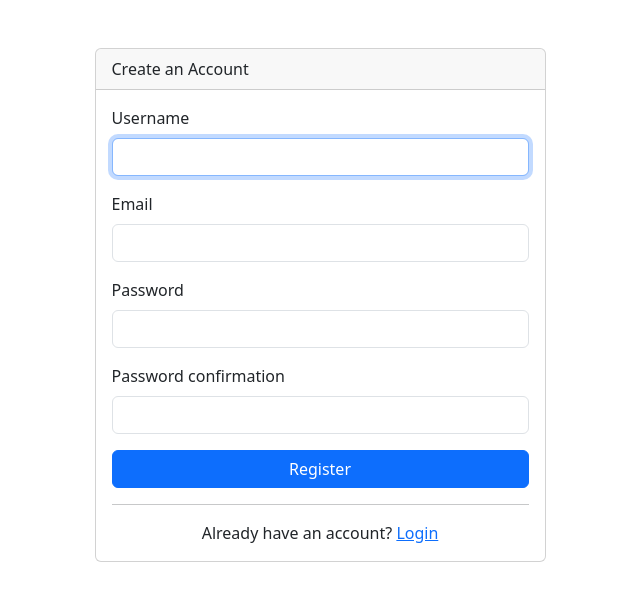
After one commit to danielabrailo/identity_management, a Django app: page /register/ in a window 1280 px wide. The commit adds this page. Shown: the top 601 px of the page, without its empty margins (320-960 px from the left). Run offline with Django 5.2, Linux system fonts and the light colour scheme.

Commit message:
added register screen

```diff
--- /dev/null
+++ b/accounts/forms.py
@@ -0,0 +1,20 @@
+from django.contrib.auth.forms import UserCreationForm
+from django.contrib.auth.models import User
+from django import forms
+
+#REGISTRATION
+class RegisterForm(UserCreationForm):
+    email = forms.EmailField(required=True)
+    class Meta:
+        model = User
+        fields = [
+            "username",
+            "email",
+            "password1",
+            "password2",
+        ]
+    # add init to user bootstrap later
+    def __init__(self, *args, **kwargs):
+        super().__init__(*args, **kwargs)
+        for field in self.fields.values():
+            field.widget.attrs["class"] = "form-control"
--- /dev/null
+++ b/accounts/urls.py
@@ -0,0 +1,10 @@
+from django.urls import path
+from accounts.views import register
+
+urlpatterns = [
+    path(
+        "register/",
+        register,
+        name="register"
+    ),
+]
--- a/accounts/views.py
+++ b/accounts/views.py
@@ -1,3 +1,26 @@
-from django.shortcuts import render
+from django.shortcuts import redirect, render
+from accounts.forms import RegisterForm
+from django.contrib.auth import login
 
-# Create your views here.
+#REGISTRATION FOR
+def register(request):
+    #register
+    if request.method == "POST":
+        form = RegisterForm(request.POST)
+        #check for validation
+        if form.is_valid():
+            user = form.save()
+            #automatically login user
+            login(request, user)
+            #redirect to dashboard
+            return redirect("dashboard")
+
+    else:
+        form = RegisterForm()
+    return render(
+        request,
+        "registration/register.html",
+        {
+            "form": form
+        }
+    )
--- a/frontend/templates/registration/login.html
+++ b/frontend/templates/registration/login.html
@@ -27,6 +27,11 @@
           </div>
         </div>
       </div>
+      <hr />
+      <p class="text-center mb-0">
+        Don't have an account?
+        <a href="{% url 'register' %}"> Register here </a>
+      </p>
     </div>
   </body>
 </html>
--- /dev/null
+++ b/frontend/templates/registration/register.html
@@ -0,0 +1,49 @@
+<!DOCTYPE html>
+<html>
+  <head>
+    <title>Register</title>
+    <link
+      href="https://cdn.jsdelivr.net/npm/bootstrap@5.3.7/dist/css/bootstrap.min.css"
+      rel="stylesheet"
+    />
+  </head>
+
+  <body>
+    <div class="container">
+      <div class="row justify-content-center mt-5">
+        <div class="col-md-5">
+          <div class="card">
+            <div class="card-header">Create an Account</div>
+
+            <div class="card-body">
+              <form method="post">
+                {% csrf_token %} {% for field in form %}
+                <div class="mb-3">
+                  <label class="form-label"> {{ field.label }} </label>
+
+                  {{ field }} {% if field.errors %}
+                  <div class="text-danger small">{{ field.errors }}</div>
+                  {% endif %}
+                </div>
+
+                {% endfor %}
+
+                <button class="btn btn-primary w-100" type="submit">
+                  Register
+                </button>
+              </form>
+
+              <hr />
+
+              <p class="text-center mb-0">
+                Already have an account?
+
+                <a href="{% url 'login' %}"> Login </a>
+              </p>
+            </div>
+          </div>
+        </div>
+      </div>
+    </div>
+  </body>
+</html>
--- a/frontend/urls.py
+++ b/frontend/urls.py
@@ -1,20 +1,15 @@
 from django.urls import path
 from django.contrib.auth.views import LoginView
 from django.contrib.auth.views import LogoutView
-from frontend.views import dashboard
-from frontend.views import context_management
-from frontend.views import policy_management
-from frontend.views import disclosure_preview
-from frontend.views import user_lookup
-from frontend.views import incoming_requests
+from frontend.views import dashboard, context_management, policy_management, disclosure_preview, user_lookup, incoming_requests, home
 
 urlpatterns = [
+    path("", home, name="home"),
     path(
         'login/',
         LoginView.as_view(),
         name='login'
     ),
-
     path(
         'logout/',
         LogoutView.as_view(next_page='login'),
--- a/identity_management/urls.py
+++ b/identity_management/urls.py
@@ -19,6 +19,7 @@ from django.urls import path, include
 from rest_framework_simplejwt.views import TokenObtainPairView, TokenRefreshView
 
 urlpatterns = [
+    path("", include("accounts.urls")),
     path('', include('frontend.urls')),
     path('admin/', admin.site.urls),
     path('api/', include('identities.api.urls')),
```
Also changed, not shown: frontend/views.py (+8 -1 lines).
